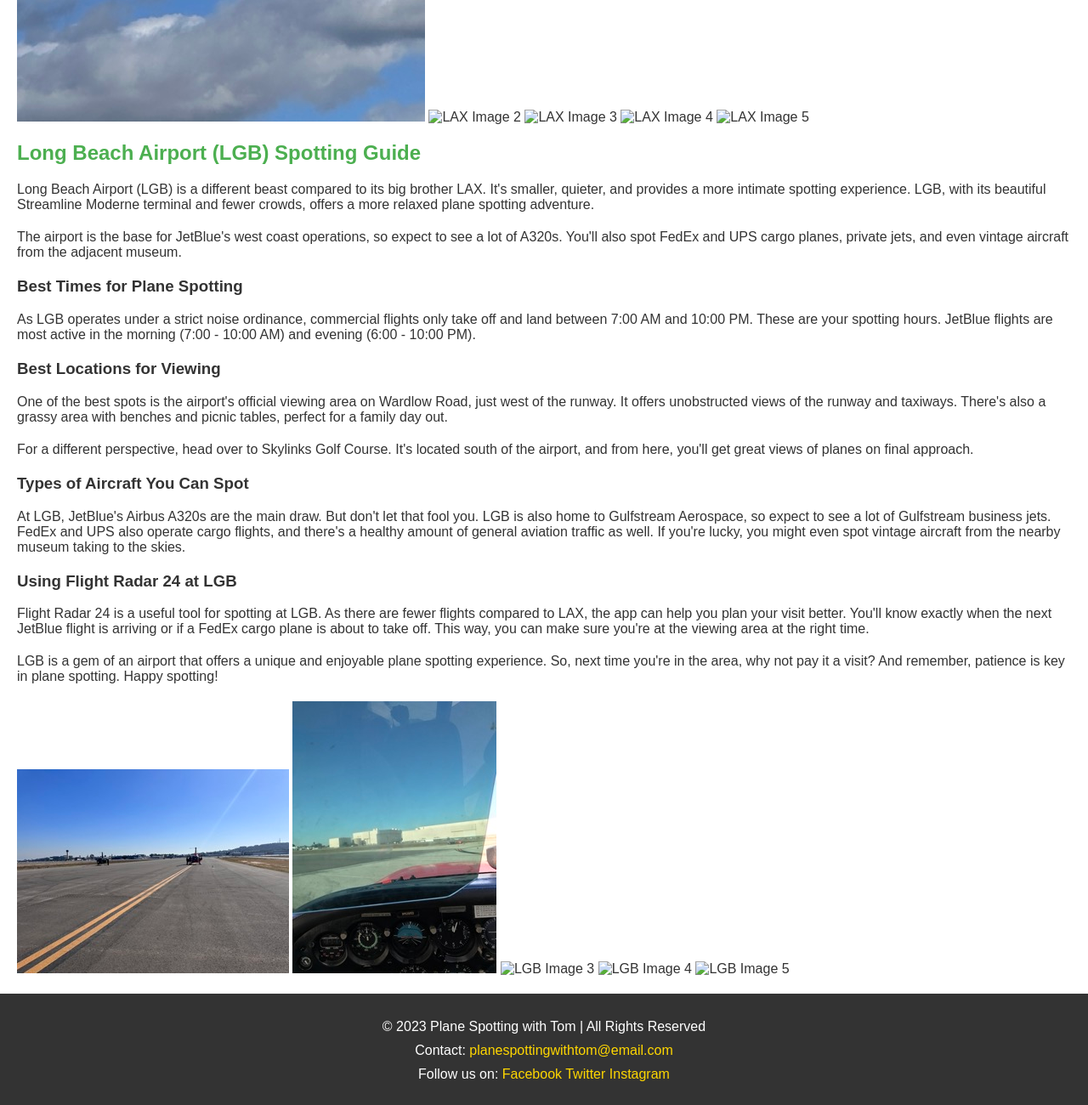
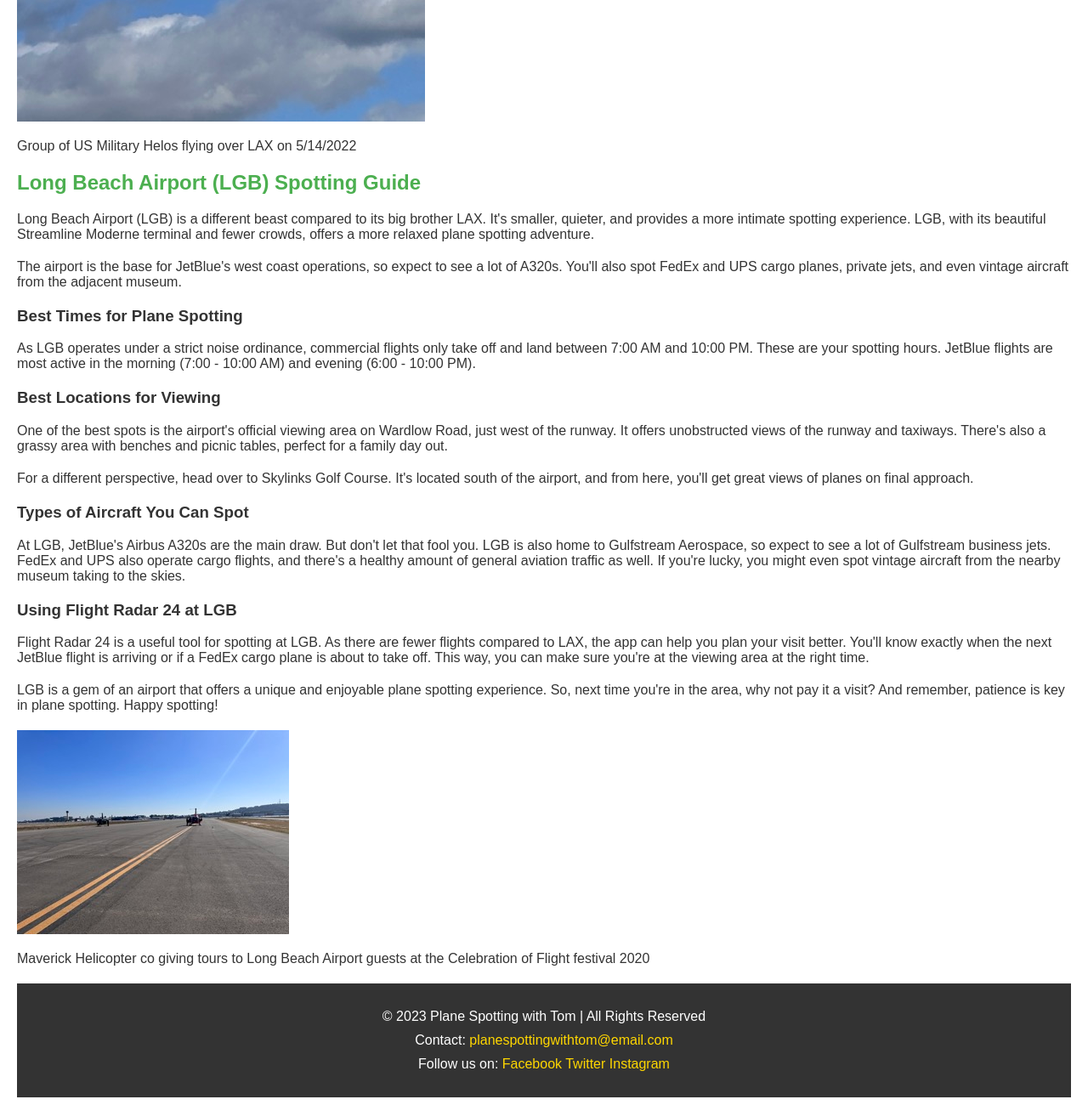
Before and after one commit to chaseniles999/Planespotting1, a plain HTML site: page indexpsp2.html in a window 1280 px wide. Shown: the part 1500-2800 px from the top of the page at 85% size. Drawn offline with Linux system fonts and the light colour scheme.

Commit message:
Add files via upload

```diff
--- a/indexpsp2.html
+++ b/indexpsp2.html
@@ -1,5 +1,5 @@
 <!DOCTYPE html>
-<html>
+<html lang="en">
     <head>
     <meta charset="UTF-8">
     <meta name="viewport" content="width=device-width, initial-scale=1">
@@ -17,7 +17,6 @@
                     <a href="#">Flight Radar 24 Tutorial</a>
                     <a href="#">Rural Plane Spotting</a>
                 </nav>
-                  </div>
                 <div class="main">
                     <section id="lax">
                         <h2>Los Angeles International Airport (LAX)</h2>
@@ -75,11 +74,11 @@
                         experience.</p>
                     </section>
                     <div class="image-gallery">
+                        <div class="card">
                             <img src="IMG_2762 Medium.jpeg" alt="Group of US Military Helos flying over LAX on 5/14/2022">
-                        <img src="lax2.jpg" alt="LAX Image 2">
-                        <img src="lax3.jpg" alt="LAX Image 3">
-                        <img src="lax4.jpg" alt="LAX Image 4">
-                        <img src="lax5.jpg" alt="LAX Image 5">
+                            <div class="card-body">
+                                <p class="card-text">Group of US Military Helos flying over LAX on 5/14/2022</p>
+                            </div>
                         </div>
                     <section id="lgb-spotting">
                         <h2>Long Beach Airport (LGB) Spotting Guide</h2>
@@ -132,17 +131,15 @@
                         </p>
                     </section>
                     <div class="image-gallery">
+                        <div class="card">
                             <img src="IMG_0898 Small.jpeg" alt="Maverick Helicopter co giving tours to Long Beach Airport guests at the Celebration of Flight festival 2020">
-                        <img src="IMG_3205 Small.jpeg" alt="LGB Image 2">
-                        <img src="lgb3.jpg" alt="LGB Image 3">
-                        <img src="lgb4.jpg" alt="LGB Image 4">
-                        <img src="lgb5.jpg" alt="LGB Image 5">
+                            <div class="card-body">
+                                <p class="card-text">Maverick Helicopter co giving tours to Long Beach Airport guests at the Celebration of Flight festival 2020</p>
                             </div>
                         </div>
 
-
-
-
+                    </div>
+                </div>
                 <div class="footer">
                     <p>© 2023 Plane Spotting with Tom | All Rights Reserved </p>
                     <p>Contact: <a href="mailto:planespottingwithtom@email.com">planespottingwithtom@email.com</a></p>
@@ -152,7 +149,6 @@
                       <a href="#">Instagram</a>
                     </p>
                 </div>
-
             </div>
         </body>
 </html>
```
Also changed, not shown: index.html (+23 -2 lines). Lines whose indentation alone changed are shown as unchanged.
